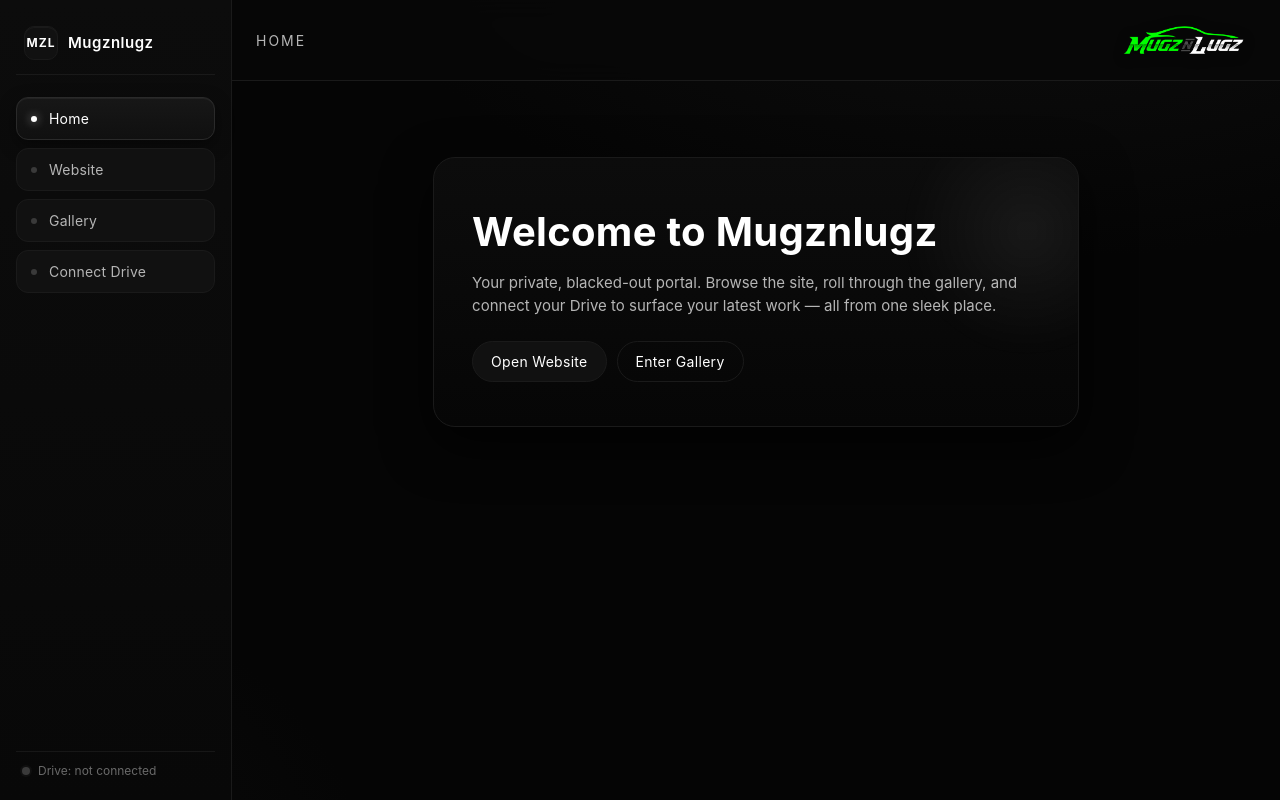
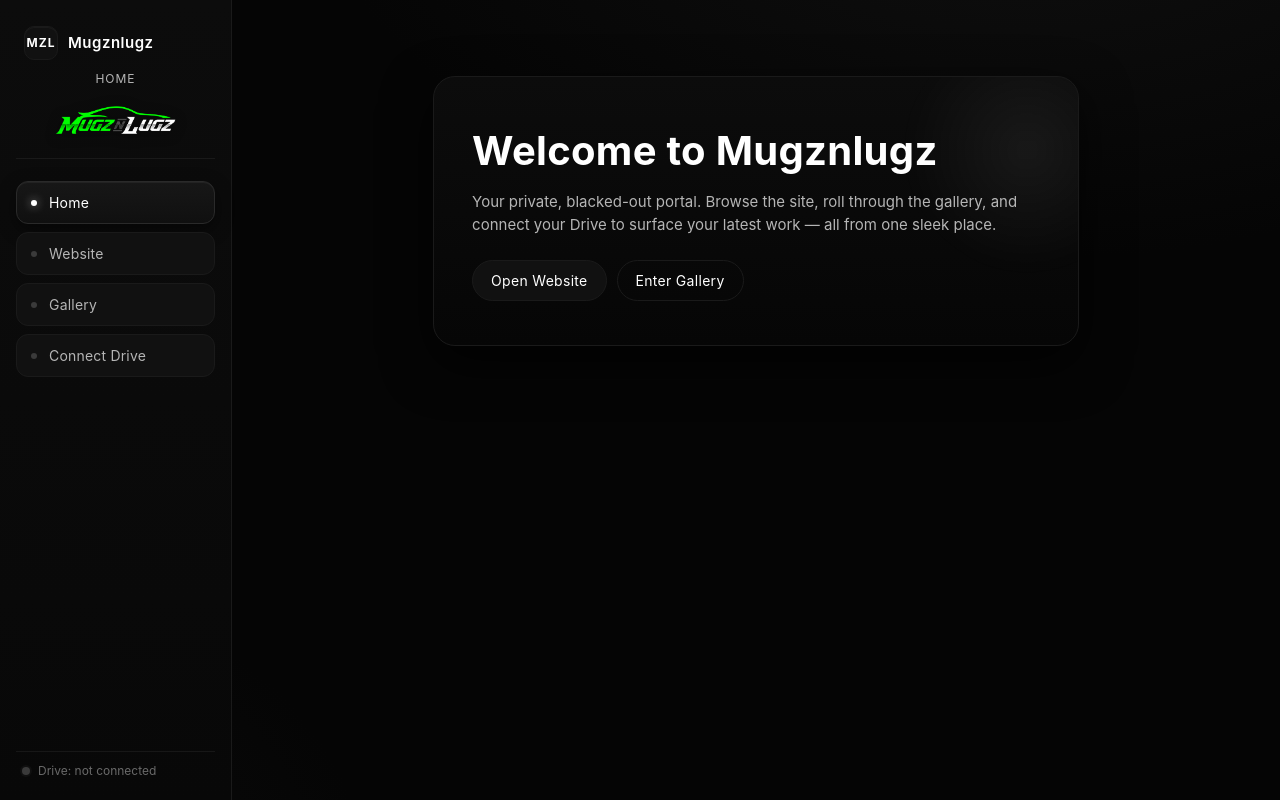
Before and after one commit to C2-Management/MNL-Kiosk, a website: page index.html in a window 1280 px wide. Drawn offline with Linux system fonts and the light colour scheme.

Commit message:
logo shift

```diff
--- a/config.js
+++ b/config.js
@@ -3,7 +3,7 @@
  * -------------------------------------------------------------
  * AUTO-GENERATED by build.js from .env — do not edit by hand.
  * Edit .env instead, then run:  node build.js
- * Generated: 2026-04-20T14:04:22.844Z
+ * Generated: 2026-04-20T15:53:41.705Z
  * ============================================================= */
 
 window.MZL_CONFIG = {
--- a/index.html
+++ b/index.html
@@ -16,8 +16,23 @@
     <!-- ============================= -->
     <aside class="sidebar" aria-label="Primary navigation">
       <div class="sidebar-brand">
-        <span class="brand-mark">MZL</span>
-        <span class="brand-name">Mugznlugz</span>
+        <div class="brand-row">
+          <span class="brand-mark">MZL</span>
+          <span class="brand-name">Mugznlugz</span>
+        </div>
+        <div class="sidebar-header">
+          <div class="topbar-title" id="topbarTitle">Home</div>
+          <a href="#home" class="logo-link" id="logoLink" aria-label="Return to Home">
+            <img
+              src="./assets/logo.png"
+              alt="Mugznlugz"
+              class="logo-img"
+              id="logoImg"
+              onerror="this.onerror=null; this.style.display='none'; document.getElementById('logoFallback').style.display='inline-flex';"
+            />
+            <span class="logo-fallback" id="logoFallback">Mugznlugz</span>
+          </a>
+        </div>
       </div>
 
       <nav class="nav" id="nav">
@@ -47,24 +62,9 @@
     <!--         MAIN CONTENT          -->
     <!-- ============================= -->
     <main class="main">
-
-      <!-- Top bar -->
-      <header class="topbar">
-        <button class="menu-toggle" id="menuToggle" aria-label="Toggle navigation" type="button">
-          <span></span><span></span><span></span>
-        </button>
-        <div class="topbar-title" id="topbarTitle">Home</div>
-        <a href="#home" class="logo-link" id="logoLink" aria-label="Return to Home">
-          <img
-            src="./assets/logo.png"
-            alt="Mugznlugz"
-            class="logo-img"
-            id="logoImg"
-            onerror="this.onerror=null; this.style.display='none'; document.getElementById('logoFallback').style.display='inline-flex';"
-          />
-          <span class="logo-fallback" id="logoFallback">Mugznlugz</span>
-        </a>
-      </header>
+      <button class="menu-toggle" id="menuToggle" aria-label="Toggle navigation" type="button">
+        <span></span><span></span><span></span>
+      </button>
 
       <!-- ============================= -->
       <!--         HOME PANEL            -->
--- a/styles.css
+++ b/styles.css
@@ -83,10 +83,23 @@ a { color: inherit; text-decoration: none; }
 
 .sidebar-brand {
   display: flex;
-  align-items: center;
+  flex-direction: column;
   gap: 10px;
   padding: 4px 8px 14px;
   border-bottom: 1px solid var(--accent-line);
+}
+
+.brand-row {
+  display: flex;
+  align-items: center;
+  gap: 10px;
+}
+
+.sidebar-header {
+  display: flex;
+  flex-direction: column;
+  gap: 8px;
+  align-items: center;
 }
 
 .brand-mark {
@@ -201,8 +214,6 @@ a { color: inherit; text-decoration: none; }
   position: relative;
   min-width: 0;
   height: 100vh;
-  display: grid;
-  grid-template-rows: auto 1fr;
   overflow: hidden;
 }
 
@@ -221,10 +232,11 @@ a { color: inherit; text-decoration: none; }
 }
 
 .topbar-title {
-  font-size: 14px;
+  font-size: 12px;
   color: var(--text-dim);
-  letter-spacing: 2px;
+  letter-spacing: 1px;
   text-transform: uppercase;
+  text-align: center;
 }
 
 .logo-link {
@@ -266,6 +278,10 @@ a { color: inherit; text-decoration: none; }
 
 .menu-toggle {
   display: none;
+  position: fixed;
+  top: 16px;
+  left: 16px;
+  z-index: 100;
   width: 40px; height: 36px;
   flex-direction: column;
   justify-content: center;
@@ -561,7 +577,7 @@ a { color: inherit; text-decoration: none; }
   }
   .sidebar.open { transform: translateX(0); box-shadow: var(--shadow-lift); }
 
-  .menu-toggle { display: inline-flex; }
+  .menu-toggle { display: flex; }
 
   .topbar { padding: 12px 16px; }
   .topbar-title { font-size: 12px; letter-spacing: 1.4px; }
```
